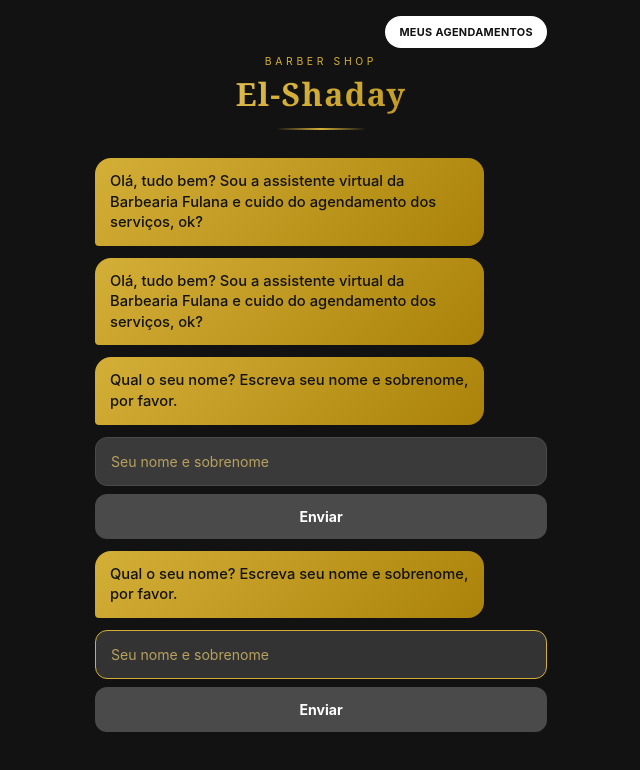
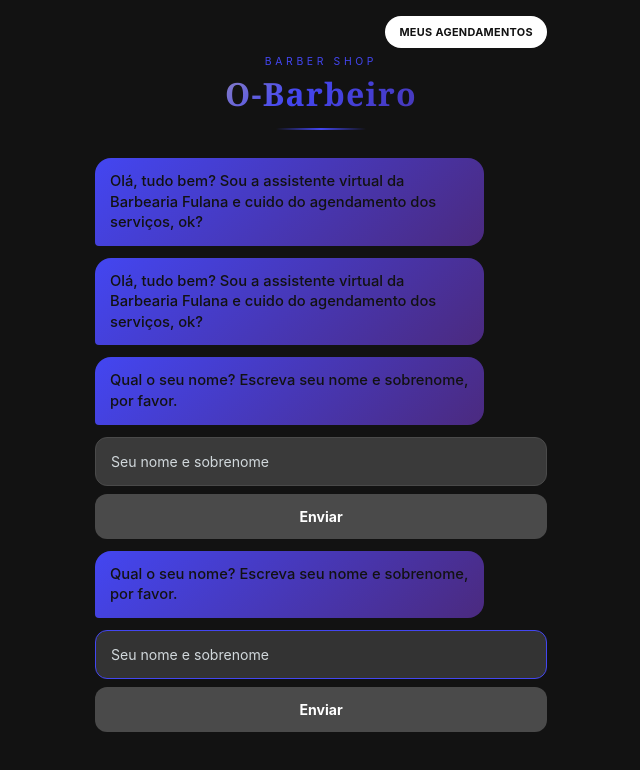
Before and after one commit to fluxo-lite/barberelshaday, a website: page index.html in a window 1280 px wide. Shown: the whole page, without its empty margins (319-959 px from the left). Drawn offline with nearby package versions, Linux system fonts and the light colour scheme; files whose address does not match are found by name.

Commit message:
cores e estilização

```diff
--- a/index.html
+++ b/index.html
@@ -11,8 +11,8 @@
     <link href="https://cdn.jsdelivr.net/npm/bootstrap@5.3.2/dist/css/bootstrap.min.css" rel="stylesheet">
     <style>
         :root {
-            --gold-1: #d4af37;
-            --gold-2: #aa820a;
+            --gold-1: #4346f1;
+            --gold-2: #4b2a7f;
             --bg: #121212;
             --panel: #1e1e1e;
             --border: #333;
@@ -221,7 +221,7 @@
             padding: 13px 15px;
             font-size: 0.88rem;
         }
-        .chat-input::placeholder { color: #b8a15f; }
+        .chat-input::placeholder { color: #d1d8dc; }
         .chat-input:focus {
             outline: none;
             border-color: var(--gold-1);
@@ -324,11 +324,11 @@
         <div id="screen-chat">
             <button class="pill-nav" id="btn-go-appointments">MEUS AGENDAMENTOS</button>
 
-            <div class="brand-block">
-                <div class="brand-eyebrow">Barber Shop</div>
-                <div class="brand-name">El-Shaday</div>
-                <div class="brand-rule"></div>
-            </div>
+        <div class="brand-block">
+            <div class="brand-eyebrow">Barber Shop</div>
+            <div class="brand-name">O-Barbeiro</div>
+            <div class="brand-rule"></div>
+        </div>
 
             <div class="chat-stream" id="chat-stream"></div>
         </div>
--- a/script.js
+++ b/script.js
@@ -510,7 +510,7 @@ document.addEventListener("DOMContentLoaded", function () {
         const blob = new Blob([ics], { type: "text/calendar" });
         const a = document.createElement("a");
         a.href = URL.createObjectURL(blob);
-        a.download = "agendamento-el-shaday.ics";
+        a.download = "agendamento-o-barbeiro.ics";
         a.click();
     }
 
```
